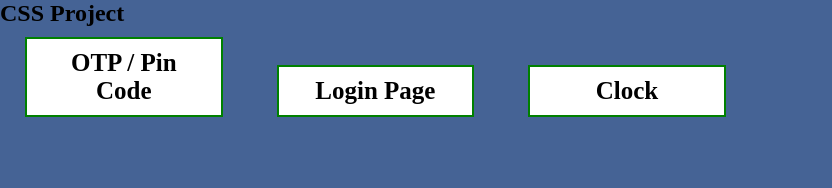
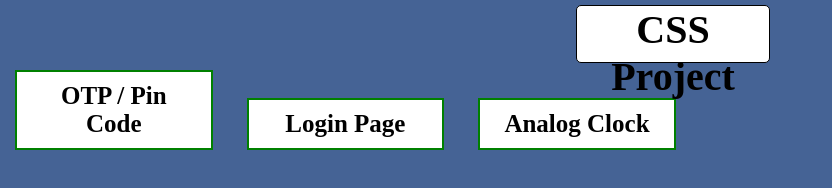
Before and after one commit to Shubhamkitian007/CSS-Project, a plain HTML site: page index.html in a window 1280 px wide. Shown: the whole page, without its empty margins (0-832 px from the left). Drawn offline with Linux system fonts and the light colour scheme.

Commit message:
add Project

```diff
--- a/index.html
+++ b/index.html
@@ -13,7 +13,7 @@
         <h2>CSS Project</h2>
         <a href="./CSS OTP/index.html" target="_blank">OTP / Pin Code</a>
         <a href="./Login/index.html" target="_blank">Login Page</a>
-        <a href="./Clock/index.html" target="_blank">Clock</a>
+        <a href="./Clock/index.html" target="_blank">Analog Clock</a>
     </div>
 </body>
 </html>
--- a/style.css
+++ b/style.css
@@ -11,10 +11,25 @@ body{
     width: 12%;
     font-size: 25px;
     font-weight: 900;
-    margin: 10px 25px;
+    /* margin: 10px 25px; */
     align-items: center;
     justify-content: space-between;
+    margin: 70px 15px;
 }
+.containor h2{
+    width: 15%;
+    height: 7%;
+    border: 1px solid black;
+    border-radius: 5px;
+    position:fixed;
+    top: 5px;
+    left: 45%;
+    text-align: center;
+    font-size: 40px;
+    background-color: white;
+}
+
+
 a:link, a:visited {
     background-color: white;
     color: black;
```
